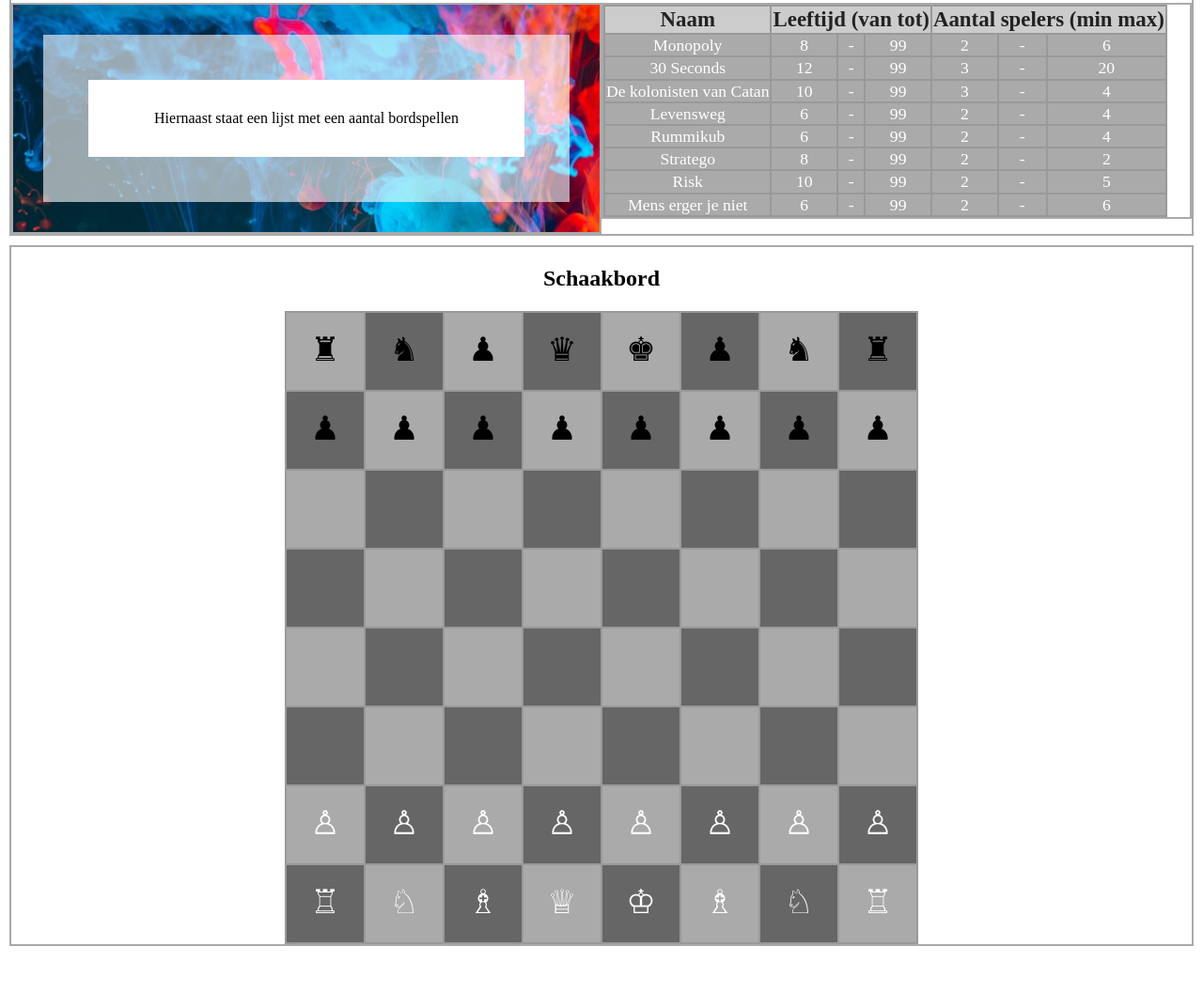
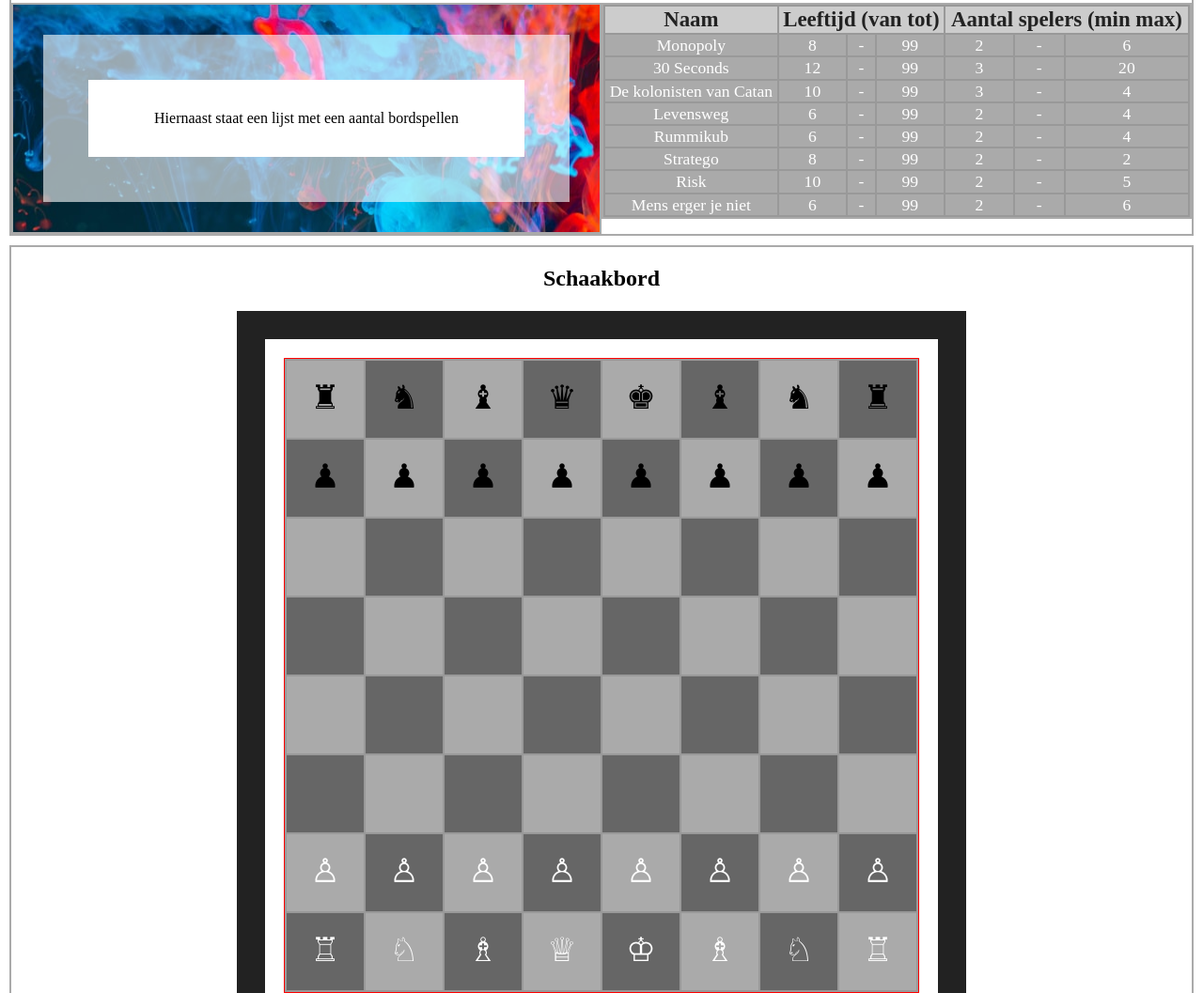
Before and after one commit to michaelbeverborg/spelletjes-293D3, a plain HTML site: page index.html in a window 1280 px wide. Shown: the part 568-1625 px from the top of the page at 94% size. Before the commit the page ends 1585 px from the top, so only its background shows below. Drawn offline with Linux system fonts and the light colour scheme.

Commit message:
schaakrand toegevoegd

```diff
--- a/css/mainstyle.css
+++ b/css/mainstyle.css
@@ -44,11 +44,8 @@ p {
   float: right;
 }
 
-.tweede {
-  clear: both;
-}
-
 table {
+  width: 100%;
   font-size: 1.1em;
   color: white;
   background-color: #999;
@@ -62,6 +59,14 @@ tr {
 }
 td {
   background-color: #aaa;
+}
+
+.schaakbord {
+  width: auto;
+  font-size: 1.1em;
+  color: white;
+  background-color: #999;
+  border: 1px solid #ff0000;
 }
 
 .darker {
@@ -81,3 +86,8 @@ td {
 .whitepieces {
   color: #fff;
 }
+
+.schaakrand {
+  border: 30px solid #222;
+  padding: 20px;
+}
--- a/index.html
+++ b/index.html
@@ -1,5 +1,6 @@
 <!DOCTYPE html>
 <html lang="nl">
+
 <head>
     <meta charset="UTF-8" />
     <meta name="viewport" content="width=device-width, initial-scale=1.0" />
@@ -7,6 +8,7 @@
     <link rel="stylesheet" href="./css/mainstyle.css" />
     <title>Spelletjes</title>
 </head>
+
 <body>
     <main>
         <article>
@@ -108,15 +110,15 @@
 
             <section class="tweede">
                 <h2>Schaakbord</h2>
-
+                <div class="schaakrand">
                     <table class="schaakbord">
                         <tr>
                             <td>&#9820</td>
                             <td class="darker">&#9822</td>
-              <td>&#9823</td>
+                            <td>&#9821</td>
                             <td class="darker">&#9819</td>
                             <td>&#9818</td>
-              <td class="darker">&#9823</td>
+                            <td class="darker">&#9821</td>
                             <td>&#9822</td>
                             <td class="darker">&#9820</td>
                         </tr>
@@ -191,8 +193,10 @@
                             <td>&#9814</td>
                         </tr>
                     </table>
+                </div>
             </section>
         </article>
     </main>
 </body>
+
 </html>
```
Lines whose indentation alone changed are shown as unchanged.
